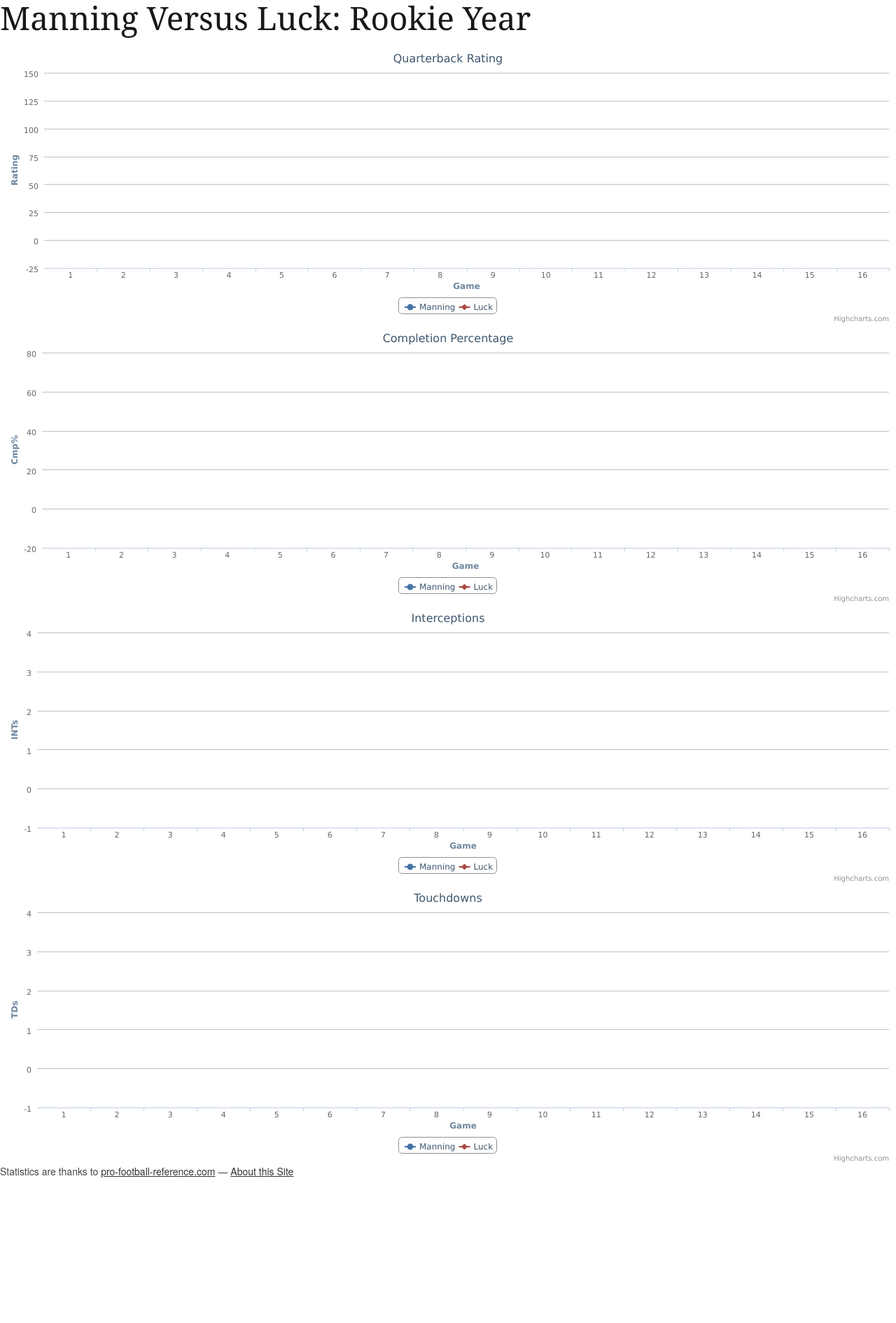
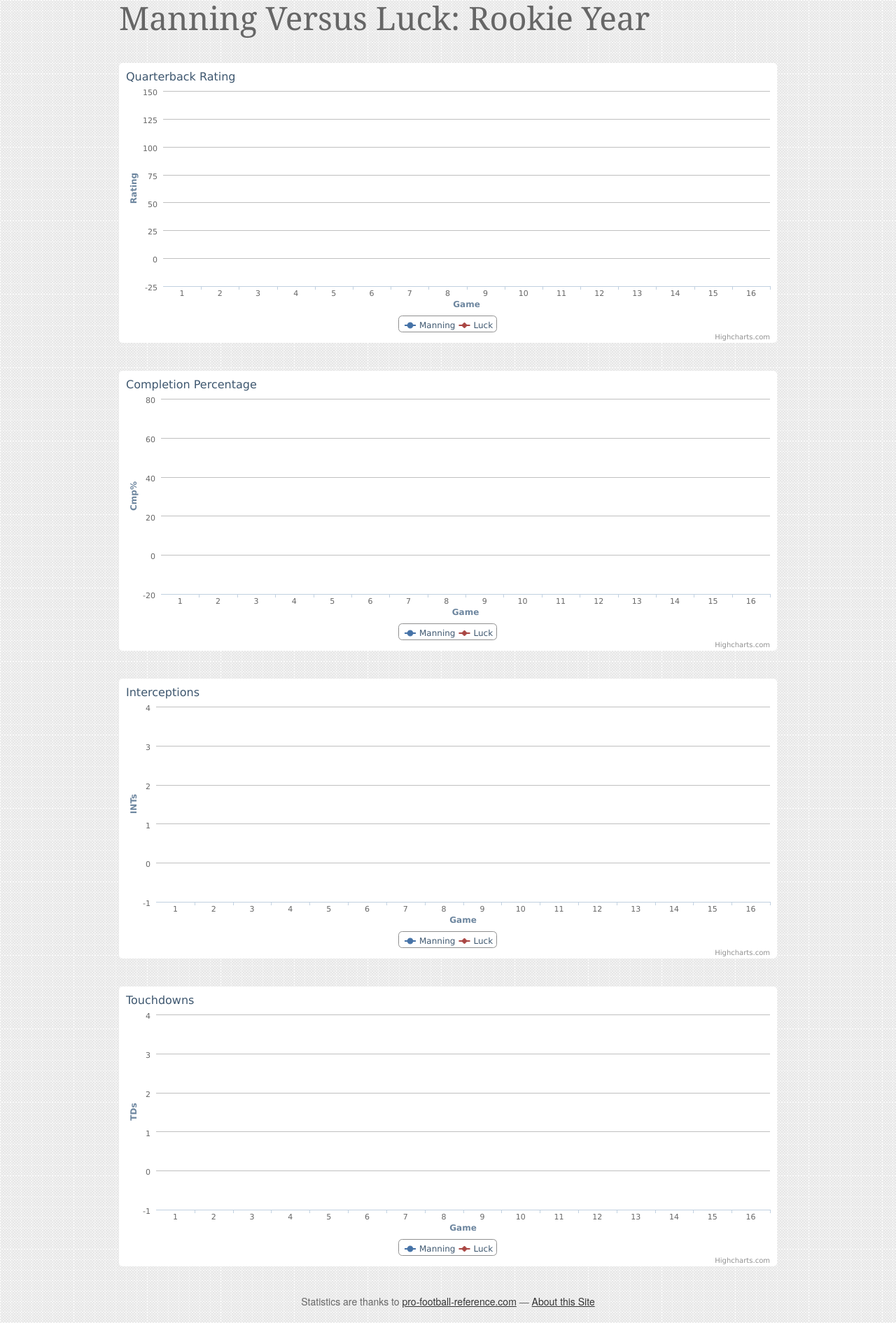
Before and after one commit to mileszs/manningversusluck.com, a PHP site: page / in a window 1280 px wide. Shown: the whole page at 70% size. Before the commit the page ends 1683 px from the top, so only its background shows below. Run offline with PHP 8.4, Linux system fonts and the light colour scheme; some libraries are stand-ins or nearby versions.

Commit message:
Playing with styles

```diff
--- a/css/style.css
+++ b/css/style.css
@@ -1 +1,16 @@
-/* Coming soon... ? */
+body {
+  background-image: url('/img/project_papper.png');
+  color: #666;
+}
+
+h1 {
+  color: #666;
+}
+
+.charts {
+  margin: 40px 0;
+}
+
+footer {
+  text-align: center;
+}
--- a/index.html
+++ b/index.html
@@ -23,15 +23,17 @@
 	  <![endif]-->
   </head>
   <body>
-    <div id="container">
-      <h1>Manning Versus Luck: Rookie Year</h1>
-      <div id="quarterback-rating">
-      </div>
-      <div id="cmp_percentage">
-      </div>
-      <div id="interceptions">
-      </div>
-      <div id="touchdowns">
+    <div class="container">
+      <div class="sixteen columns">
+        <h1>Manning Versus Luck: Rookie Year</h1>
+        <div id="quarterback-rating" class="charts">
+        </div>
+        <div id="cmp_percentage" class="charts">
+        </div>
+        <div id="interceptions" class="charts">
+        </div>
+        <div id="touchdowns" class="charts">
+        </div>
       </div>
       <footer>
         <p>Statistics are thanks
--- a/js/chart.js
+++ b/js/chart.js
@@ -9,7 +9,8 @@
       type: 'line'
     },
     title: {
-      text: 'Quarterback Rating'
+      text: 'Quarterback Rating',
+      align: 'left',
     },
     xAxis: {
       title: {
@@ -37,7 +38,8 @@
       type: 'line'
     },
     title: {
-      text: 'Completion Percentage'
+      text: 'Completion Percentage',
+      align: 'left',
     },
     xAxis: {
       title: {
@@ -65,7 +67,8 @@
       type: 'line'
     },
     title: {
-      text: 'Interceptions'
+      text: 'Interceptions',
+      align: 'left',
     },
     xAxis: {
       title: {
@@ -93,7 +96,8 @@
       type: 'line'
     },
     title: {
-      text: 'Touchdowns'
+      text: 'Touchdowns',
+      align: 'left',
     },
     xAxis: {
       title: {
```
Also changed, not shown: img/inflicted.png (added), img/large_leather.png (added), img/perforated_white_leather.png (added), img/project_papper.png (added), img/square_bg.png (added).
